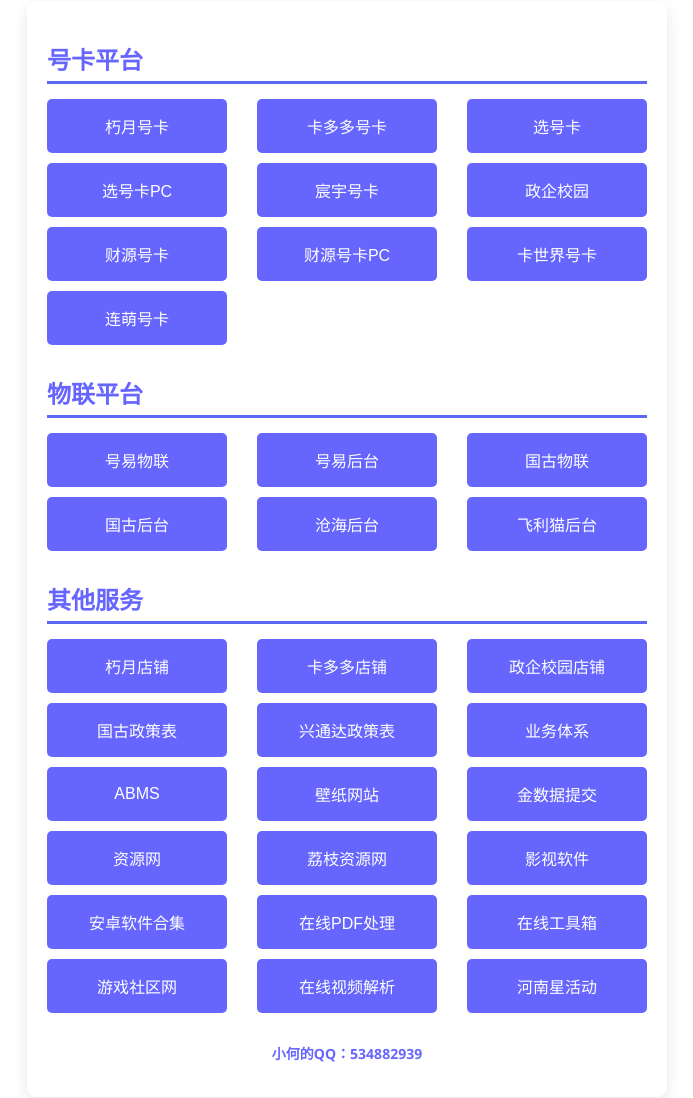
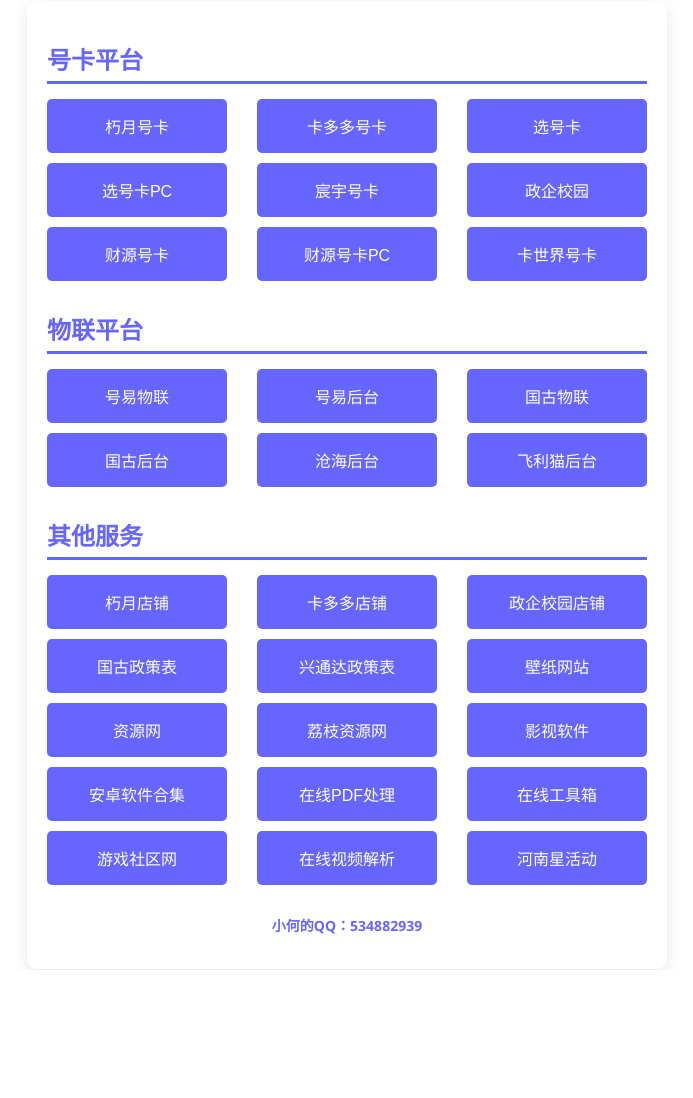
Before and after one commit to youling365/youling365.github.io, a plain HTML site: page index.html in a window 1280 px wide. Shown: the whole page, without its empty margins (293-986 px from the left). After the commit the page ends 970 px from the top, so only its background shows below. Drawn offline with Linux system fonts and the light colour scheme.

Commit message:
Update index.html

```diff
--- a/index.html
+++ b/index.html
@@ -150,13 +150,7 @@
         卡世界号卡
       </button>
 
-      <button class="button" onclick="window.location.href='http://haokale.cn/admin/#/pages/login'">
-        连萌号卡
-      </button>
-
-
     </div>
-
 
     <div class="category">物联平台</div>
     <div class="button-group">
@@ -210,20 +204,8 @@
         兴通达政策表
       </button>
 
-      <button class="button" onclick="window.location.href='http://web.business.autewifi.cn/#/login'">
-        业务体系
-      </button>
-
-      <button class="button" onclick="window.location.href='http://111.6.174.195:6060/master/login.do'">
-        ABMS
-      </button>
-
       <button class="button" onclick="window.location.href='https://haowallpaper.com/'">
         壁纸网站
-      </button>
-
-      <button class="button" onclick="window.location.href='https://jsj.ink/f/Q5zozh'">
-        金数据提交
       </button>
 
       <button class="button" onclick="window.location.href='https://heeee.com/'">
```
